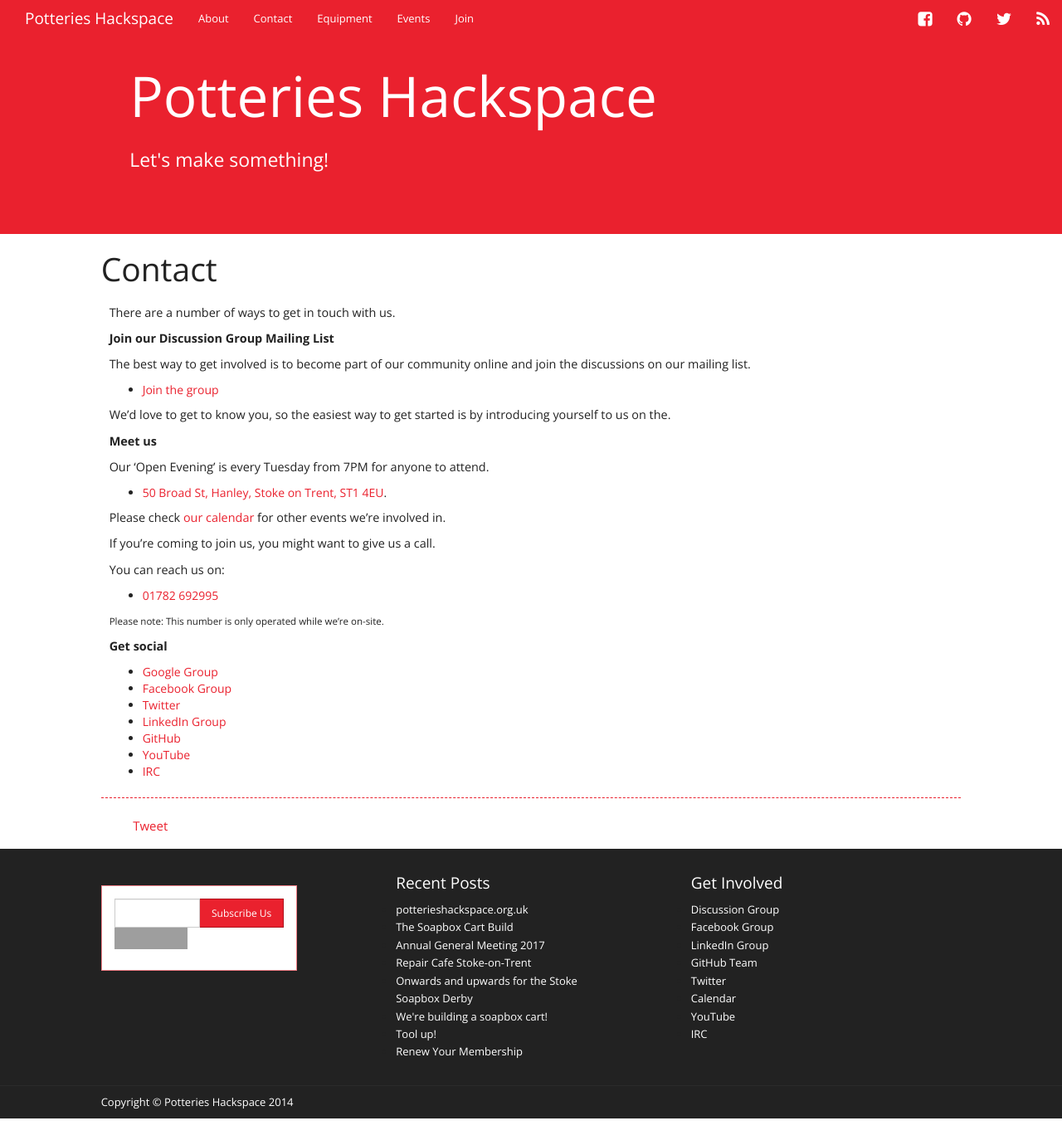
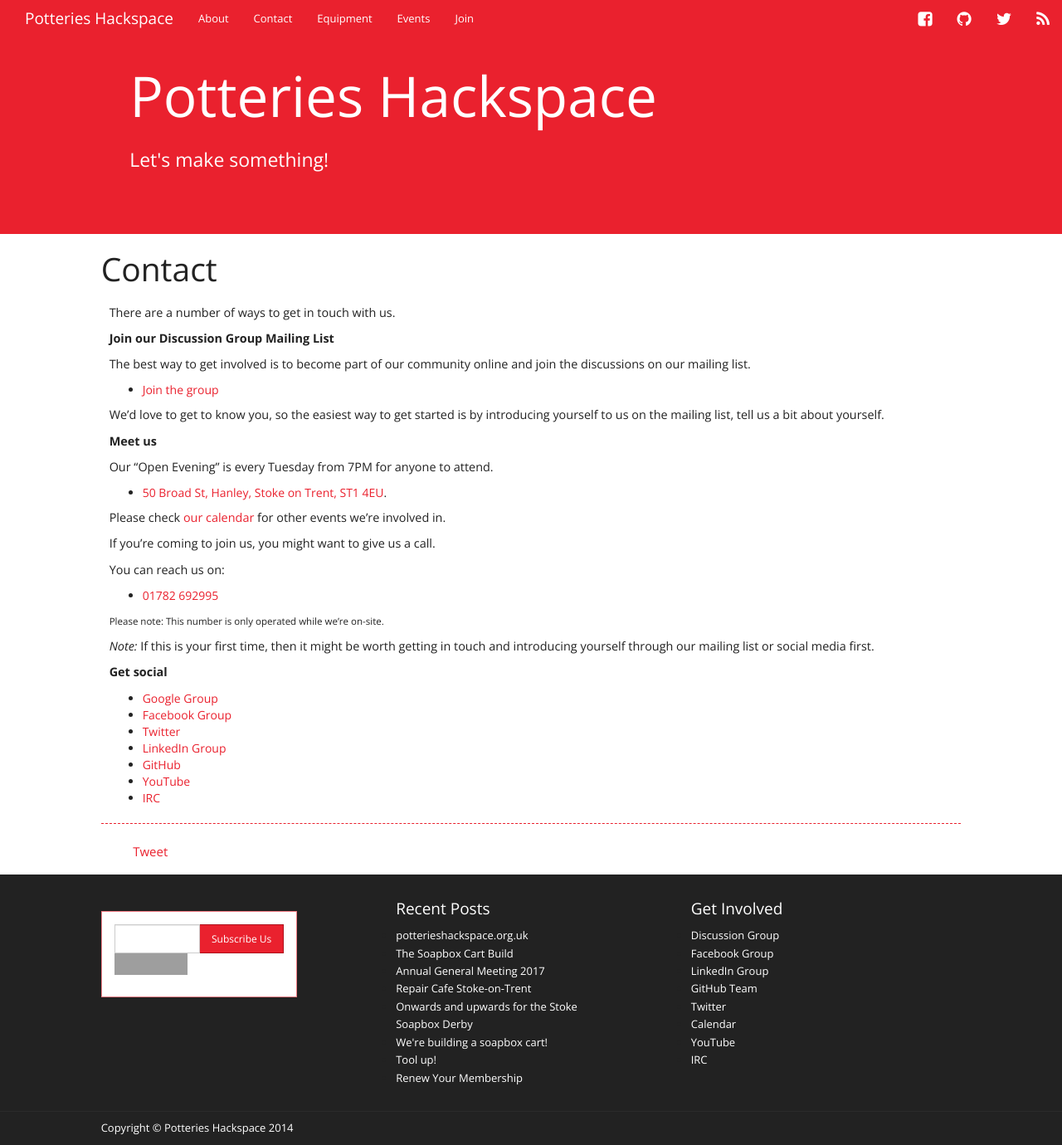
Before and after one commit to PotteriesHackspace/potterieshackspace.github.com, a Jekyll site: the page built from contact.md, in a window 1280 px wide and 1380 px high. Shown: the whole window at 83% size. Built offline with Jekyll 4.4.1, drawn with Linux system fonts in a browser that asks for light colours; nearby versions of some CDN libraries; comment, search, counter and statistics services are not loaded; grey boxes are pictures that could not be loaded.

Commit message:
Update contact.md

```diff
--- a/contact.md
+++ b/contact.md
@@ -16,15 +16,15 @@
 
   * [Join the group](http://groups.google.com/group/potteries-hackspace)
 
-We’d love to get to know you, so the easiest way to get started is by introducing yourself to us on the.
+We’d love to get to know you, so the easiest way to get started is by introducing yourself to us on the mailing list, tell us a bit about yourself.
 
 **Meet us**
 
-Our &#8216;Open Evening&#8217; is every Tuesday from 7PM for anyone to attend.
+Our "Open Evening" is every Tuesday from 7PM for anyone to attend.
 
 * [50 Broad St, Hanley, Stoke on Trent, ST1 4EU](https://w3w.co/artist.watch.rents).
 
-Please check [our calendar](https://www.google.com/calendar/embed?src=00nfs1crll5qrehok98qmmitlc%40group.calendar.google.com&ctz=Europe/London) for other events we&#8217;re involved in.
+Please check [our calendar](https://www.google.com/calendar/embed?src=00nfs1crll5qrehok98qmmitlc%40group.calendar.google.com&ctz=Europe/London) for other events we're involved in.
 
 If you're coming to join us, you might want to give us a call.
 
@@ -33,6 +33,8 @@
 * <a href="tel:01782692995">01782 692995</a>
 
 <small>Please note: This number is only operated while we're on-site.</small>
+
+*Note:* If this is your first time, then it might be worth getting in touch and introducing yourself through our mailing list or social media first.
 
 **Get social**
 
```
